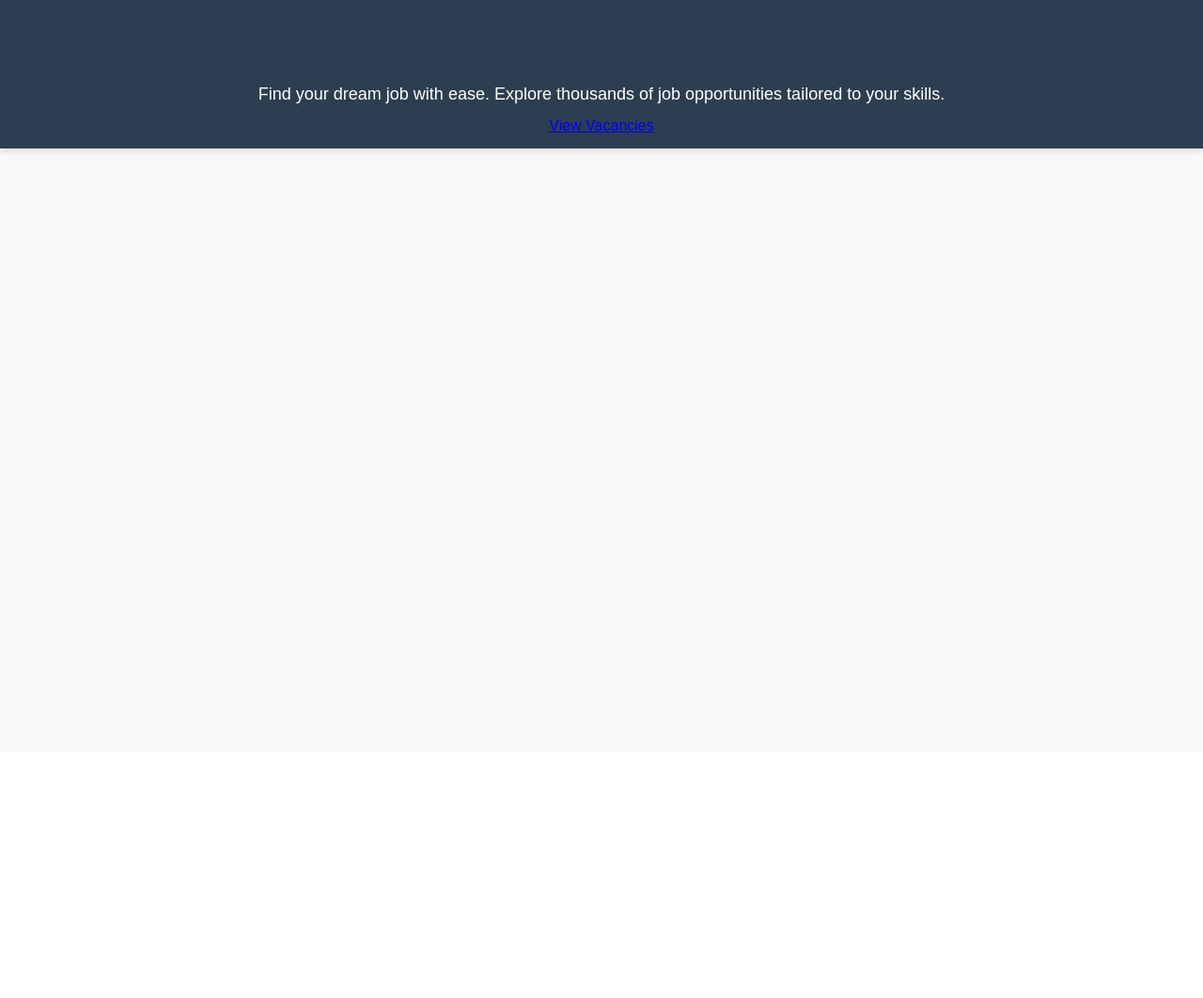
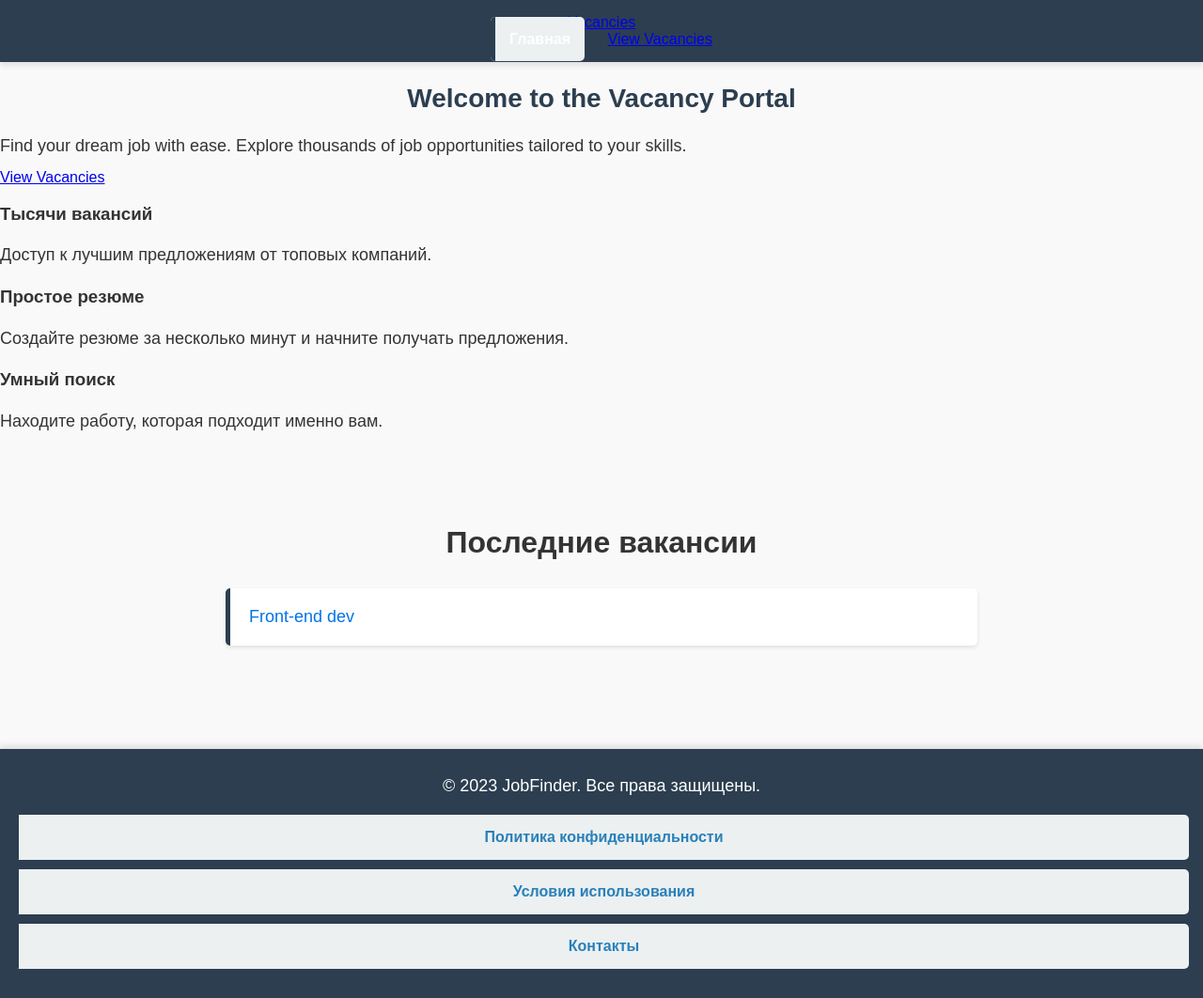
Before and after one commit to madiar-ops/django-app, a Django app: page / in a window 1280 px wide. Shown: the whole page at 94% size. Before the commit the page ends 164 px from the top, so only its background shows below. Run offline with Django 4.2, Linux system fonts and the light colour scheme; data comes from the database, SQL or seed files in the repository; both versions use the stored data as it was after the commit.

Commit message:
second commit

```diff
--- /dev/null
+++ b/mevenv/pyvenv.cfg
@@ -0,0 +1,5 @@
+home = C:\Python312
+include-system-site-packages = false
+version = 3.12.6
+executable = C:\Python312\python.exe
+command = C:\Python312\python.exe -m venv C:\Users\itstart\Desktop\djangoproject\django-app\mevenv
--- a/vacancies/static/styles/styles.css
+++ b/vacancies/static/styles/styles.css
@@ -119,3 +119,39 @@ footer {
         margin-bottom: 10px;
     }
 }
+.vacancies {
+    padding: 60px 0;
+    background: #f9f9f9;
+}
+
+.vacancies h2 {
+    font-size: 32px;
+    margin-bottom: 30px;
+    color: #333;
+    text-align: center;
+}
+
+.vacancies ul {
+    list-style: none;
+    padding: 0;
+    max-width: 800px;
+    margin: 0 auto;
+}
+
+.vacancies ul li {
+    background: #fff;
+    padding: 20px;
+    margin-bottom: 10px;
+    border-radius: 5px;
+    box-shadow: 0 2px 4px rgba(0, 0, 0, 0.1);
+}
+
+.vacancies ul li a {
+    font-size: 18px;
+    color: #0073e6;
+    font-weight: 500;
+}
+
+.vacancies ul li a:hover {
+    text-decoration: underline;
+}
--- a/vacancies/templates/home.html
+++ b/vacancies/templates/home.html
@@ -1,23 +1,83 @@
+{% load static %}
 <!DOCTYPE html>
 <html lang="en">
 <head>
     <meta charset="UTF-8" />
     <meta name="viewport" content="width=device-width, initial-scale=1.0" />
     <title>Home</title>
+    <link rel="stylesheet" href="{% static './styles/styles.css' %}" />
+    <link href="https://fonts.googleapis.com/css2?family=Inter:wght@400;500;700&display=swap" rel="stylesheet">
 </head>
 <body>
-    <link rel="stylesheet" href="../static/styles/styles.css" />
     {% block title %}{% endblock %}
     {% block content %}
-    <header>
+    <header class="header">
+        <div class="container">
+            <div class="logo">
+                <a href="#">Vacancies</a>
+            </div>
+            <nav class="nav">
+                <ul>
+                    <li><a href="">Главная</a></li>
+                    <a href="{% url 'post_list' %}" class="btn">View Vacancies</a>
+
+                </ul>
+            </nav>
+
+        </div>
+    </header>
+
+    <section class="hero">
+        <div class="container">
             <h1>Welcome to the Vacancy Portal</h1>
             <p>
                 Find your dream job with ease. Explore thousands of job opportunities
                 tailored to your skills.
             </p>
             <a href="{% url 'post_list' %}" class="btn">View Vacancies</a>
+        </div>
+    </section>
 
-    </header>
+    <section class="features">
+        <div class="container">
+            <div class="feature">
+                <h3>Тысячи вакансий</h3>
+                <p>Доступ к лучшим предложениям от топовых компаний.</p>
+            </div>
+            <div class="feature">
+                <h3>Простое резюме</h3>
+                <p>Создайте резюме за несколько минут и начните получать предложения.</p>
+            </div>
+            <div class="feature">
+                <h3>Умный поиск</h3>
+                <p>Находите работу, которая подходит именно вам.</p>
+            </div>
+        </div>
+    </section>
+
+    <section class="vacancies">
+        <div class="container">
+            <h2>Последние вакансии</h2>
+            <ul>
+                {% for vacancy in vacancies %}
+                <li>
+                    <a href="{% url 'vacancy_detail' vacancy.pk %}">{{ vacancy.title }}</a>
+                </li>
+                {% endfor %}
+            </ul>
+        </div>
+    </section>
+
+    <footer class="footer">
+        <div class="container">
+            <p>&copy; 2023 JobFinder. Все права защищены.</p>
+            <ul>
+                <li><a href="#">Политика конфиденциальности</a></li>
+                <li><a href="#">Условия использования</a></li>
+                <li><a href="#">Контакты</a></li>
+            </ul>
+        </div>
+    </footer>
     {% endblock %}
 </body>
 </html>
--- a/vacancies/templates/vacancy_detail.html
+++ b/vacancies/templates/vacancy_detail.html
@@ -1,3 +1,4 @@
+{% load static%}
 <!DOCTYPE html>
 <html lang="en">
   <head>
@@ -6,8 +7,8 @@
     <title>Description of vacancies</title>
   </head>
   <body>
-    <link rel="stylesheet" href="../static/styles/styles.css" />
-    {% extends 'base.html' %} {% block title %}{{ vacancy.title }} - Vacancy
+    <link rel="stylesheet" href={% static 'styles/styles.css' %} />
+     {% block title %}{{ vacancy.title }} - Vacancy
     Site{% endblock %} {% block content %}
     <h1>{{ vacancy.title }}</h1>
     <p><strong>Company:</strong> {{ vacancy.company }}</p>
--- a/vacancies/urls.py
+++ b/vacancies/urls.py
@@ -4,5 +4,5 @@ from . import views
 urlpatterns = [
     path('', views.home, name='home'),
     path('vacancies/', views.post_list, name='post_list'),  # Ensure this name matches
-    path('vacancy/<int:id>/', views.vacancy_detail, name='vacancy_detail'),
+    path('vacancy/<int:pk>/', views.vacancy_detail, name='vacancy_detail'),
 ]
--- a/vacancies/views.py
+++ b/vacancies/views.py
@@ -3,12 +3,17 @@ from .models import Vacancy  # Corrected import
 
 def home(request):
     return render(request, "home.html")
+def home(request):
+    vacancies = Vacancy.objects.all()  # Получаем все вакансии
+    return render(request, "home.html", {"vacancies": vacancies})  # Передаем вакансии в контекст
+
 
 def post_list(request):
     vacancies = Vacancy.objects.all()
     return render(request, "post_list.html", {"vacancies": vacancies})
 
-def vacancy_detail(request, id):
-    vacancy = get_object_or_404(Vacancy, id=id)
-    return render(request, "vacancies/vacancy_detail.html", {"vacancy": vacancy})
+def vacancy_detail(request, pk):
+    vacancy = get_object_or_404(Vacancy, pk=pk)
+    # Your logic to render the vacancy detail
+    return render(request, 'vacancy_detail.html', {'vacancy': vacancy})
 # Create your views here.
```
Also changed, not shown: db.sqlite3, 11 other files. Lines whose indentation alone changed are shown as unchanged.
